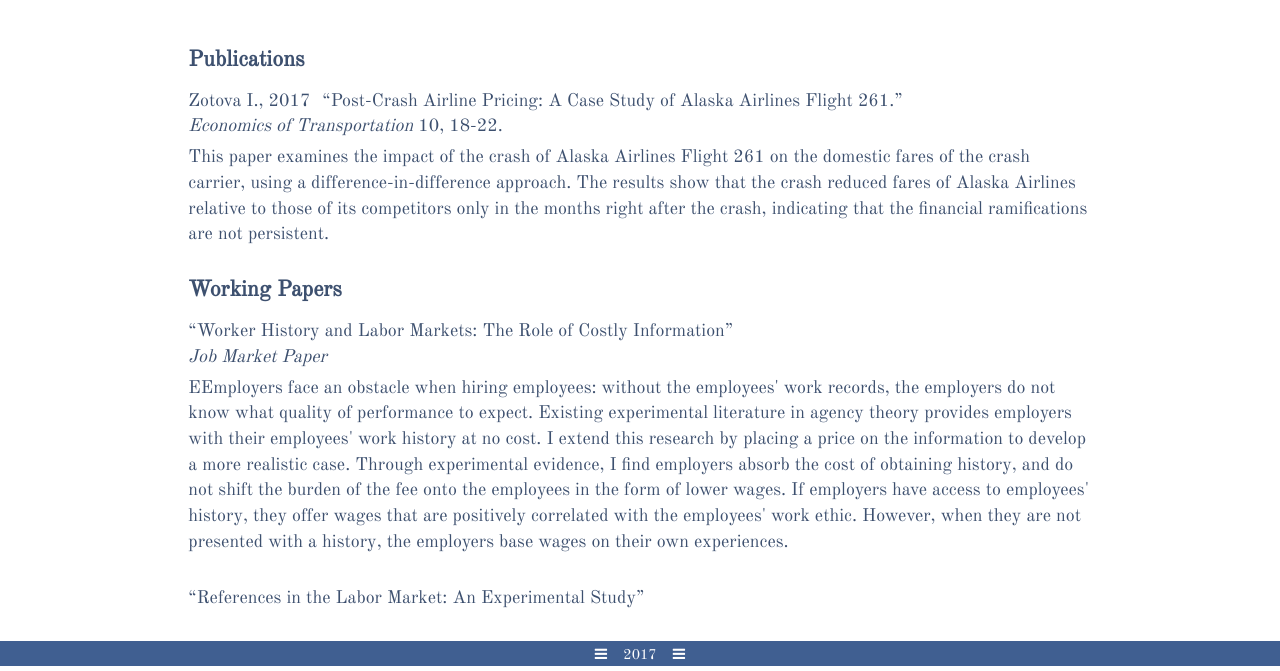
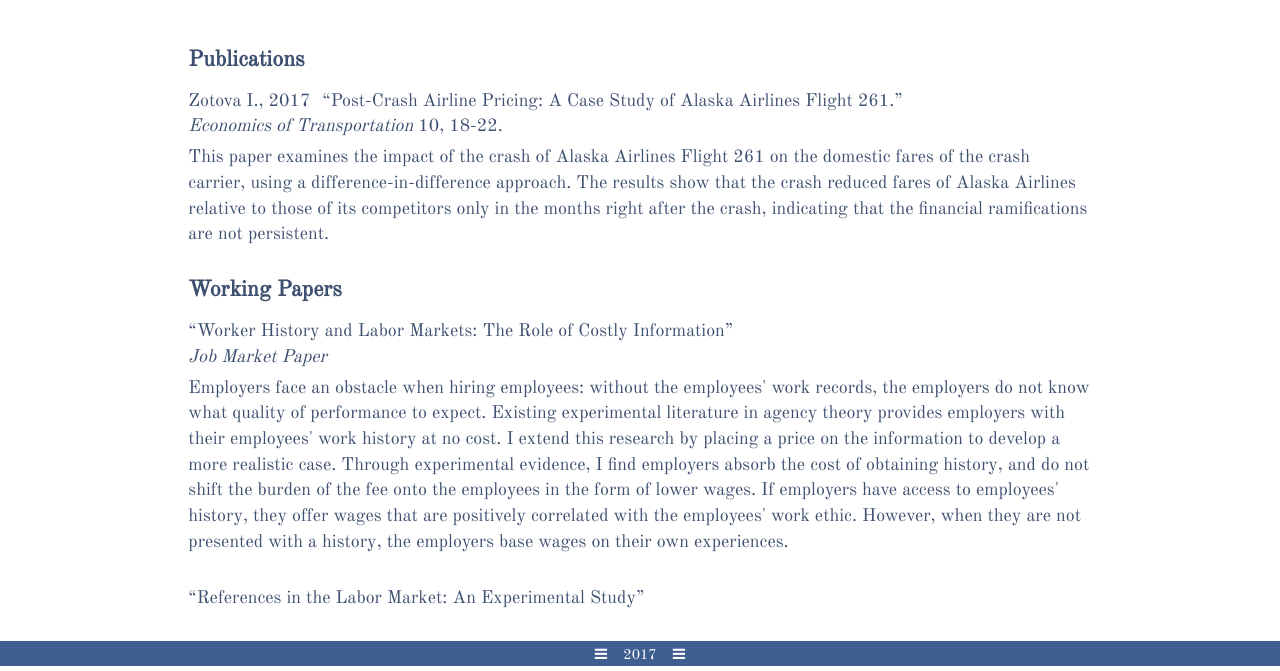
Before and after one commit to votoznotna/irinazotova, a website: page index.html at #/research in a window 1280 px wide. Shown: the part 134-805 px from the top of the page. Drawn offline with nearby package versions, Linux system fonts and the light colour scheme; some packages are replaced by stand-ins of ours.

Commit message:
typo corr.

```diff
--- a/views/pages/research.html
+++ b/views/pages/research.html
@@ -22,7 +22,7 @@
 		</toc>
 		<context>
 			<text>
-				EEmployers face an obstacle when hiring employees: without the employees' work records, the employers do not know what quality of performance to expect. Existing experimental literature in agency theory provides employers with their employees' work history at no cost. I extend this research by placing a price on the information to develop a more realistic case. Through experimental evidence, I find employers absorb the cost of obtaining history, and do not shift the burden of the fee onto the employees in the form of lower wages. If employers have access to employees' history, they offer wages that are positively correlated with the employees' work ethic. However, when they are not presented with a history, the employers base wages on their own experiences.
+				Employers face an obstacle when hiring employees: without the employees' work records, the employers do not know what quality of performance to expect. Existing experimental literature in agency theory provides employers with their employees' work history at no cost. I extend this research by placing a price on the information to develop a more realistic case. Through experimental evidence, I find employers absorb the cost of obtaining history, and do not shift the burden of the fee onto the employees in the form of lower wages. If employers have access to employees' history, they offer wages that are positively correlated with the employees' work ethic. However, when they are not presented with a history, the employers base wages on their own experiences.
 			</text>
 		</context>
 	</p>
```
